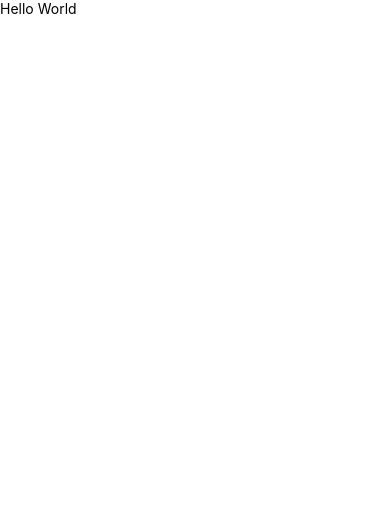
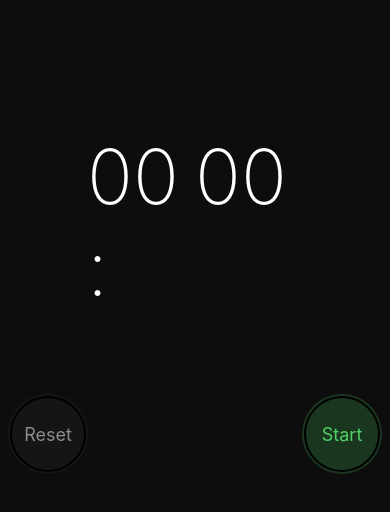
Before and after one commit to bob3000/shiva-timer, a React Native app: screen / in a window 390 px wide. Shown: the top 512 px of the page. Built offline with nearby package versions, Linux system fonts and the light colour scheme.

Commit message:
timer app works

```diff
--- a/src/App.tsx
+++ b/src/App.tsx
@@ -1,8 +1,351 @@
+import * as Moment from 'moment';
 import * as React from 'react';
-import { Text, View } from 'react-native';
+import {
+  ScrollView,
+  StyleSheet,
+  Text,
+  TextStyle,
+  TouchableOpacity,
+  View,
+  ViewStyle,
+} from 'react-native';
 
-export default () => (
-    <View>
-        <Text>Hello World</Text>
+interface IAppState {
+  now: number;
+  start: number;
+  laps: number[];
+}
+
+interface IAppProps {}
+
+export default class App extends React.Component<IAppProps, IAppState> {
+  private timer?: number;
+
+  public constructor(props: IAppProps) {
+    super(props);
+    this.state = {
+      laps: [],
+      now: 0,
+      start: 0,
+    };
+  }
+
+  public componentWillUnmount() {
+    if (this.timer) clearInterval(this.timer);
+  }
+
+  public render(): React.ReactNode {
+    const { now, start, laps } = this.state;
+    const timer = now - start;
+    return (
+      <View style={styles.container}>
+        <Timer
+          interval={laps.reduce((acc, cur) => acc + cur, 0) + timer}
+          style={styles.timer}
+        />
+        {laps.length === 0 && (
+          <ButtonsRow>
+            <RoundButton
+              disabled={true}
+              onPress={this.reset}
+              title="Reset"
+              color="#8B8B90"
+              background="#151515"
+            />
+            <RoundButton
+              disabled={false}
+              onPress={this.start}
+              title="Start"
+              color="#50D167"
+              background="#1B361F"
+            />
+          </ButtonsRow>
+        )}
+        {start > 0 && (
+          <ButtonsRow>
+            <RoundButton
+              disabled={false}
+              onPress={this.lap}
+              title="Lap"
+              color="#FFFFFF"
+              background="#3D3D3D"
+            />
+            <RoundButton
+              disabled={false}
+              onPress={this.stop}
+              title="Stop"
+              color="#E33935"
+              background="#3C1715"
+            />
+          </ButtonsRow>
+        )}
+        {laps.length > 0 && start === 0 && (
+          <ButtonsRow>
+            <RoundButton
+              disabled={false}
+              onPress={this.reset}
+              title="Reset"
+              color="#FFFFFF"
+              background="#3D3D3D"
+            />
+            <RoundButton
+              disabled={false}
+              onPress={this.resume}
+              title="Start"
+              color="#50D167"
+              background="#3C1715"
+            />
+          </ButtonsRow>
+        )}
+        <LapsTable timer={timer} laps={this.state.laps} />
+      </View>
+    );
+  }
+
+  private start = () => {
+    const now = new Date().getTime();
+    this.setState({
+      now,
+      laps: [0],
+      start: now,
+    });
+    this.timer = setInterval(() => {
+      this.setState({ now: new Date().getTime() });
+    }, 1000);
+  };
+
+  private reset = () => {
+    this.setState({
+      laps: [],
+      now: 0,
+      start: 0,
+    });
+  };
+
+  private resume = () => {
+    const now = new Date().getTime();
+    this.setState({
+      now,
+      start: now,
+    });
+    this.timer = setInterval(() => {
+      this.setState({ now: new Date().getTime() });
+    }, 1000);
+  };
+
+  private lap = () => {
+    const timestamp = new Date().getTime();
+    const { laps, now, start } = this.state;
+    const [firstLap, ...others] = laps;
+    this.setState({
+      laps: [0, firstLap + now - start, ...others],
+      now: timestamp,
+      start: timestamp,
+    });
+  };
+
+  private stop = () => {
+    if (this.timer) clearInterval(this.timer);
+    const { laps, now, start } = this.state;
+    const [firstLap, ...others] = laps;
+    this.setState({
+      laps: [0, firstLap + now - start, ...others],
+      now: 0,
+      start: 0,
+    });
+  };
+}
+
+interface ITimerProps {
+  interval: number;
+  style?: TextStyle;
+}
+
+const Timer: React.FunctionComponent<ITimerProps> = (props) => {
+  const duration = Moment.duration(props.interval);
+  return (
+    <View style={styles.timerContainer}>
+      <Text style={props.style}>
+        {duration
+          .minutes()
+          .toString()
+          .padStart(2, '0')}
+        :
+      </Text>
+      <Text style={props.style}>
+        {duration
+          .seconds()
+          .toString()
+          .padStart(2, '0')}
+      </Text>
     </View>
-);
+  );
+};
+
+interface IButtonRowProps {
+  children: Element[];
+}
+const ButtonsRow: React.FunctionComponent<IButtonRowProps> = (props) => {
+  return <View style={styles.buttonsRow}>{props.children}</View>;
+};
+
+interface IRoundButtonProps {
+  background: string;
+  color: string;
+  disabled: boolean;
+  onPress: () => void;
+  title: string;
+}
+
+const RoundButton: React.FunctionComponent<IRoundButtonProps> = (props) => {
+  return (
+    <TouchableOpacity
+      style={[styles.button, { backgroundColor: props.background }]}
+      onPress={() => !props.disabled && props.onPress()}
+      activeOpacity={props.disabled ? 1.0 : 0.7}
+    >
+      <View style={[styles.buttonBorder]}>
+        <Text style={[styles.buttonTitle, { color: props.color }]}>
+          {props.title}
+        </Text>
+      </View>
+    </TouchableOpacity>
+  );
+};
+
+interface ILapsTableProps {
+  laps: number[];
+  timer: number;
+}
+
+const LapsTable: React.FunctionComponent<ILapsTableProps> = (props) => {
+  const finishedLaps = props.laps.slice(1);
+  let slowestLap = Number.MAX_SAFE_INTEGER;
+  let fastestLap = Number.MIN_SAFE_INTEGER;
+
+  if (finishedLaps.length >= 2) {
+    fastestLap = Math.min(...finishedLaps);
+    slowestLap = Math.max(...finishedLaps);
+  }
+
+  return (
+    <ScrollView style={styles.scrollView}>
+      {props.laps.map((lap: number, index: number) => {
+        return (
+          <Lap
+            key={props.laps.length - index}
+            count={props.laps.length - index}
+            interval={index === 0 ? props.timer + lap : lap}
+            slowest={lap === slowestLap}
+            fastest={lap === fastestLap}
+          />
+        );
+      })}
+    </ScrollView>
+  );
+};
+
+interface ILapProps {
+  count: number;
+  fastest: boolean;
+  interval: number;
+  slowest: boolean;
+}
+
+const Lap: React.FunctionComponent<ILapProps> = (props) => {
+  const lapStyle = [
+    styles.lapText,
+    (props.fastest && styles.fastestLap) || undefined,
+    (props.slowest && styles.slowestLap) || undefined,
+  ];
+  return (
+    <View style={styles.lap}>
+      <Text style={[lapStyle, styles.lapTimer]}>Lap {props.count}</Text>
+      <Timer style={styles.lapText} interval={props.interval} />
+    </View>
+  );
+};
+
+interface IStyles {
+  button: ViewStyle;
+  buttonBorder: ViewStyle;
+  buttonsRow: ViewStyle;
+  buttonTitle: TextStyle;
+  container: ViewStyle;
+  fastestLap: TextStyle;
+  lap: ViewStyle;
+  lapText: TextStyle;
+  lapTimer: ViewStyle;
+  scrollView: ViewStyle;
+  slowestLap: TextStyle;
+  timer: TextStyle;
+  timerContainer: ViewStyle;
+}
+
+const styles = StyleSheet.create<IStyles>({
+  button: {
+    alignItems: 'center',
+    borderRadius: 40,
+    height: 80,
+    justifyContent: 'center',
+    width: 80,
+  },
+  buttonBorder: {
+    alignItems: 'center',
+    borderRadius: 38,
+    borderWidth: 2,
+    height: 76,
+    justifyContent: 'center',
+    width: 76,
+  },
+  buttonTitle: {
+    fontSize: 18,
+  },
+  buttonsRow: {
+    alignSelf: 'stretch',
+    flexDirection: 'row',
+    justifyContent: 'space-between',
+    marginBottom: 30,
+    marginTop: 80,
+  },
+  container: {
+    alignItems: 'center',
+    backgroundColor: '#0D0D0D',
+    flex: 1,
+    paddingHorizontal: 8,
+    paddingTop: 130,
+  },
+  fastestLap: {
+    color: '#4BC05F',
+  },
+  lap: {
+    borderColor: '#151515',
+    borderTopWidth: 1,
+    flexDirection: 'row',
+    justifyContent: 'space-between',
+    paddingVertical: 10,
+  },
+  lapText: {
+    color: '#FFFFFF',
+    fontSize: 18,
+    width: 27,
+  },
+  lapTimer: {
+    width: 100,
+  },
+  scrollView: {
+    alignSelf: 'stretch',
+  },
+  slowestLap: {
+    color: '#CC3531',
+  },
+  timer: {
+    color: '#FFFFFF',
+    fontSize: 76,
+    fontWeight: '200',
+    width: 108,
+  },
+  timerContainer: {
+    flexDirection: 'row',
+  },
+});
```
